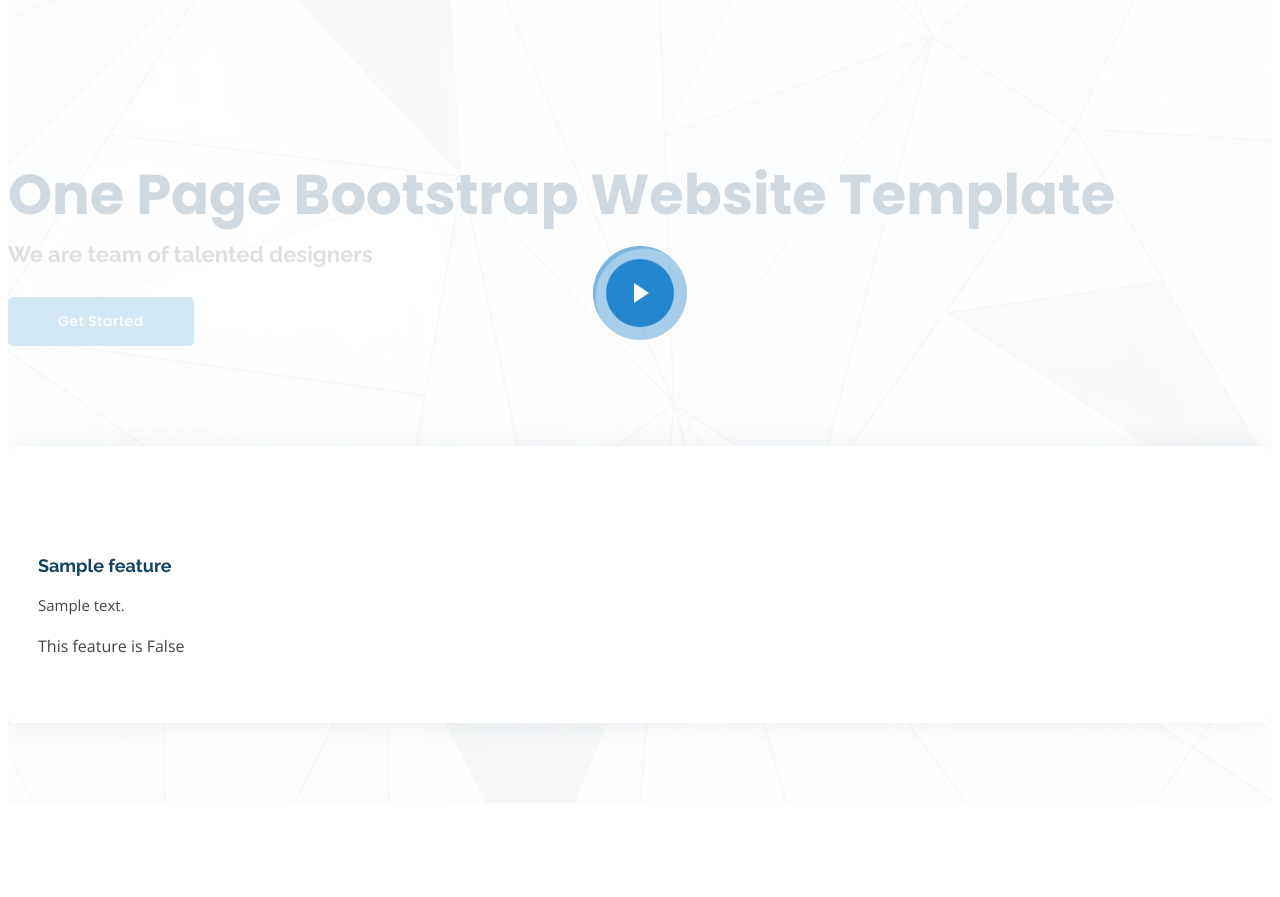
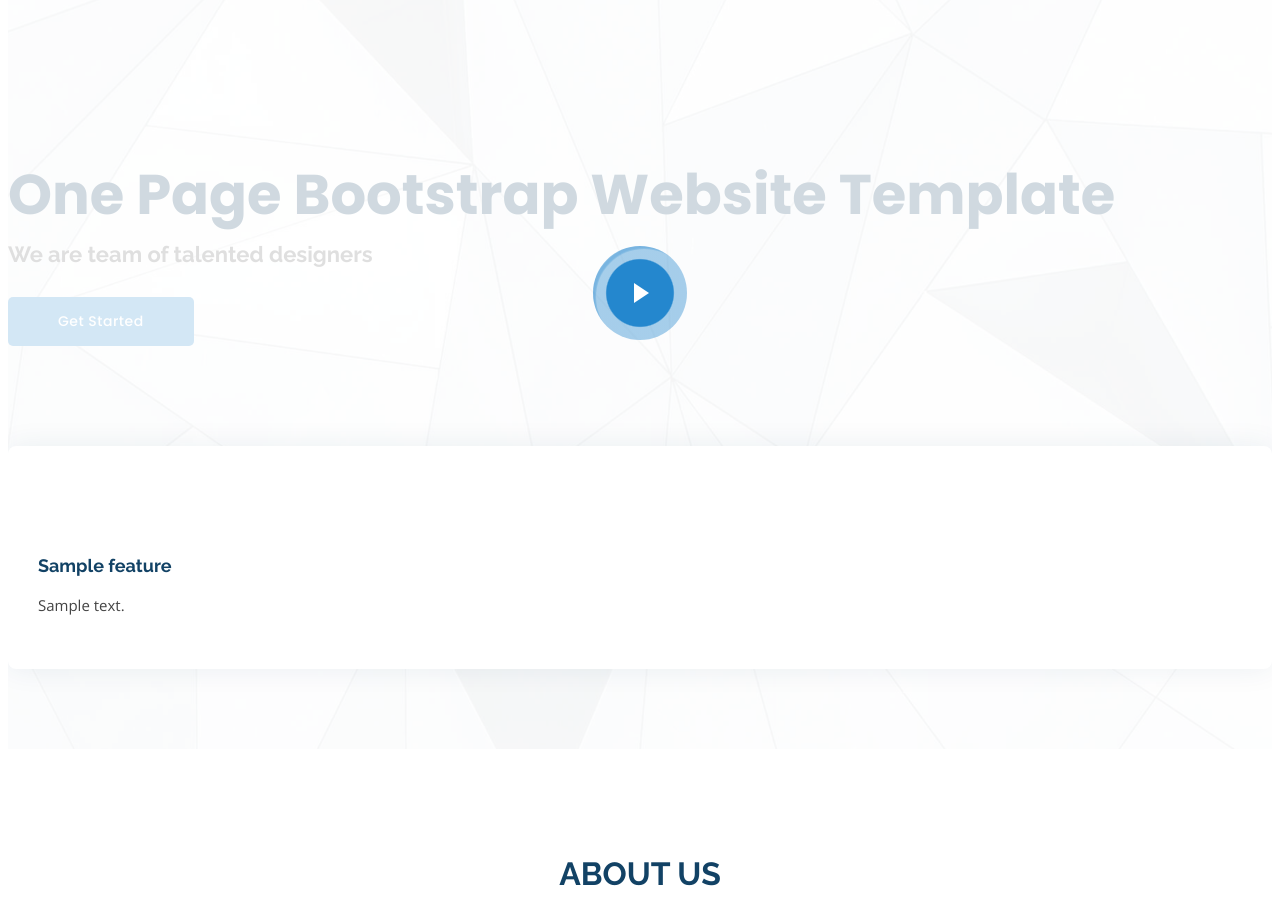
Before and after one commit to shrinathmishra/DjangoPractice, a Django app: page / in a window 1280 px wide. Shown: the part 107-1004 px from the top of the page. Run offline with Django 4.2, Linux system fonts and the light colour scheme; tables that the repository leaves empty hold one stand-in row (values such as "Sample post"); some libraries are stand-ins or nearby versions.

Commit message:
Updating templates

```diff
--- a/templates/index.html
+++ b/templates/index.html
@@ -88,7 +88,11 @@
     <div class="container position-relative" data-aos="fade-up" data-aos-delay="100">
       <div class="row justify-content-center">
         <div class="col-xl-7 col-lg-9 text-center">
+          {% if user.is_authenticated %}
+          <h1>Welcome, {{user.username}}</h1>
+          {% else %}
           <h1>One Page Bootstrap Website Template</h1>
+          {% endif %}
           <h2>We are team of talented designers</h2>
         </div>
       </div>
@@ -104,10 +108,8 @@
             <div class="icon"><i class="ri-stack-line"></i></div>
             <h4 class="title"><a href="">{{feature.name}}</a></h4>
             <p class="description">{{feature.details}}</p>
-            {% if feature.is_true == True %}
-            <p>This feature is True</p>
-            {% else %}
-            <p>This feature is False</p>
+            {% if feature.name == 'Quick' %}
+            <p>This features says our site is quick</p>
             {% endif %}
           </div>
         </div>
```
